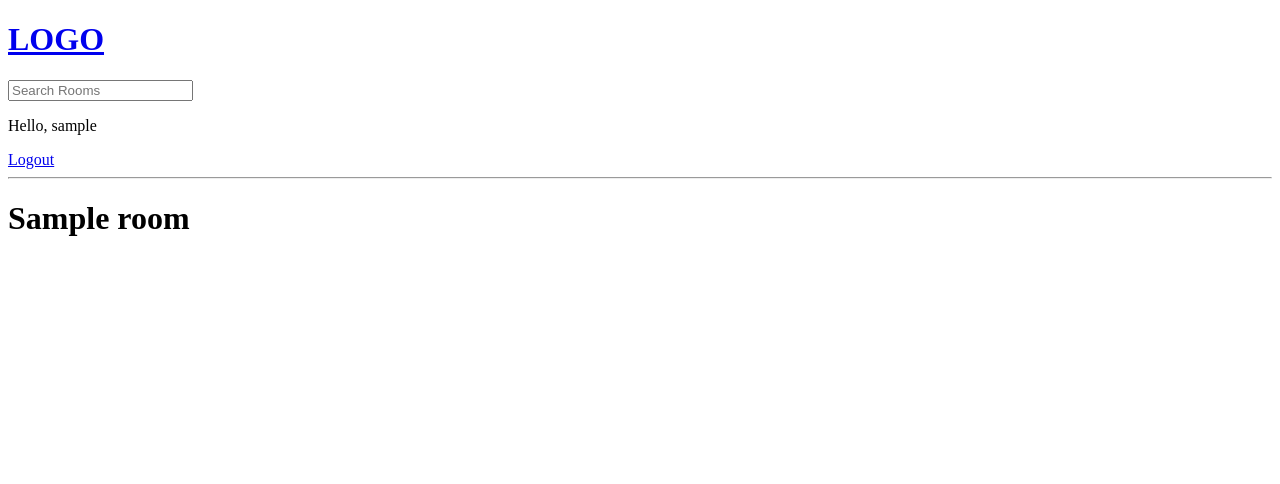
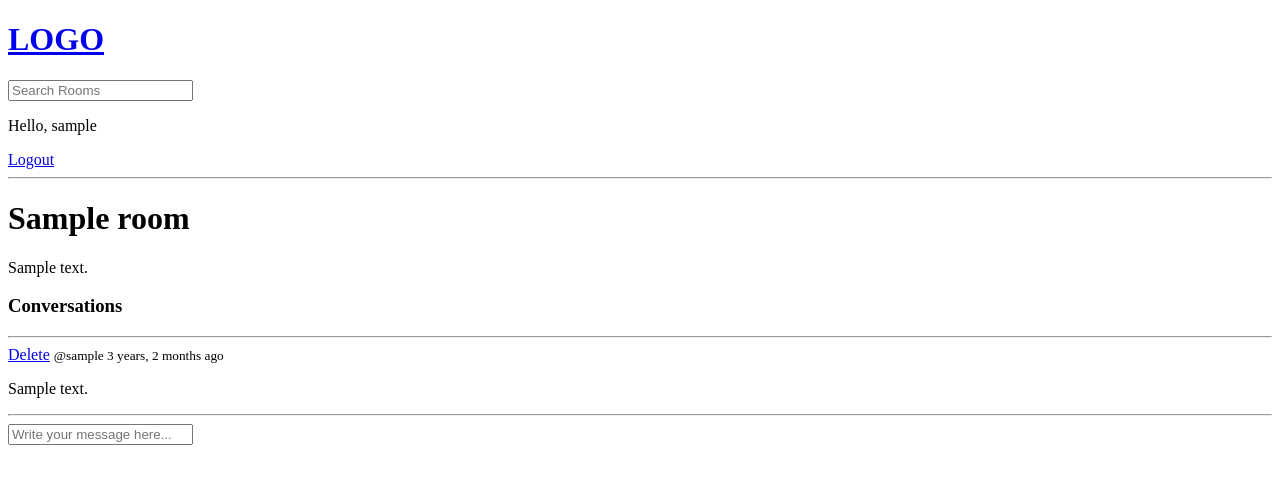
Before and after one commit to robertlent/django-bbs, a Django app: page /room/1/ in a window 1280 px wide. Shown: the top 484 px of the page. Run offline with Django 4.2, Linux system fonts and the light colour scheme; a user stored in the database is signed in; tables that the repository leaves empty hold one stand-in row (values such as "Sample post").

Commit message:
Implement user message posting
User must be logged in to add a message.
Logged in user can delete their own messages.

```diff
--- a/main/templates/main/room.html
+++ b/main/templates/main/room.html
@@ -2,6 +2,39 @@
 
 {% block content %}
 
-<h1>{{room.name}}</h1>
+<div class="room-container">
 
+    <div>
+        <h1>{{room.name}}</h1>
+
+        <p>{{room.description}}</p>
+
+        <div class="comment-wrapper">
+            <h3>Conversations</h3>
+            <hr>
+
+            {% for message in room_messages %}
+            <div>
+                {% if request.user == message.user %}
+                <a href="{% url 'delete-message' message.id %}">Delete</a>
+                {% endif %}
+
+                <small>@{{message.user}} {{message.created|timesince}} ago</small>
+                <p>{{message.body}}</p>
+                <hr>
+            </div>
+            {% endfor %}
+        </div>
+
+        {% if request.user.is_authenticated %}
+        <div class="comment-form">
+            <form method="post">
+                {% csrf_token %}
+
+                <input type="text" name="body" placeholder="Write your message here...">
+            </form>
+        </div>
+        {% endif %}
+    </div>
+</div>
 {% endblock content %}
--- a/main/urls.py
+++ b/main/urls.py
@@ -12,4 +12,6 @@ urlpatterns = [
          views.update_room, name='update-room'),
     path('delete-room/<str:primary_key>/',
          views.delete_room, name='delete-room'),
+    path('delete-message/<str:primary_key>/',
+         views.delete_message, name='delete-message'),
 ]
--- a/main/views.py
+++ b/main/views.py
@@ -6,7 +6,7 @@ from django.contrib.auth.models import User
 from django.contrib.auth import authenticate, login, logout
 from django.contrib.auth.forms import UserCreationForm
 from django.contrib import messages
-from .models import Room, Topic
+from .models import Room, Topic, Message
 from .forms import RoomForm
 
 
@@ -81,8 +81,18 @@ def home(request):
 
 def room(request, primary_key):
     room = Room.objects.get(id=primary_key)
+    room_messages = room.message_set.all().order_by('-created')
 
-    context = {'room': room}
+    if request.method == 'POST':
+        message = Message.objects.create(
+            user=request.user,
+            room=room,
+            body=request.POST.get('body')
+        )
+
+        return redirect('room', primary_key=room.id)
+
+    context = {'room': room, 'room_messages': room_messages}
 
     return render(request, 'main/room.html', context)
 
@@ -137,3 +147,18 @@ def delete_room(request, primary_key):
         return redirect('home')
 
     return render(request, 'main/delete.html', {'obj': room})
+
+
+@login_required(login_url='/login')
+def delete_message(request, primary_key):
+    message = Message.objects.get(id=primary_key)
+
+    if request.user != message.user:
+        return HttpResponse("You are not authorized to do that!")
+
+    if request.method == 'POST':
+        message.delete()
+
+        return redirect('room', primary_key=message.room.id)
+
+    return render(request, 'main/delete.html', {'obj': message})
```
